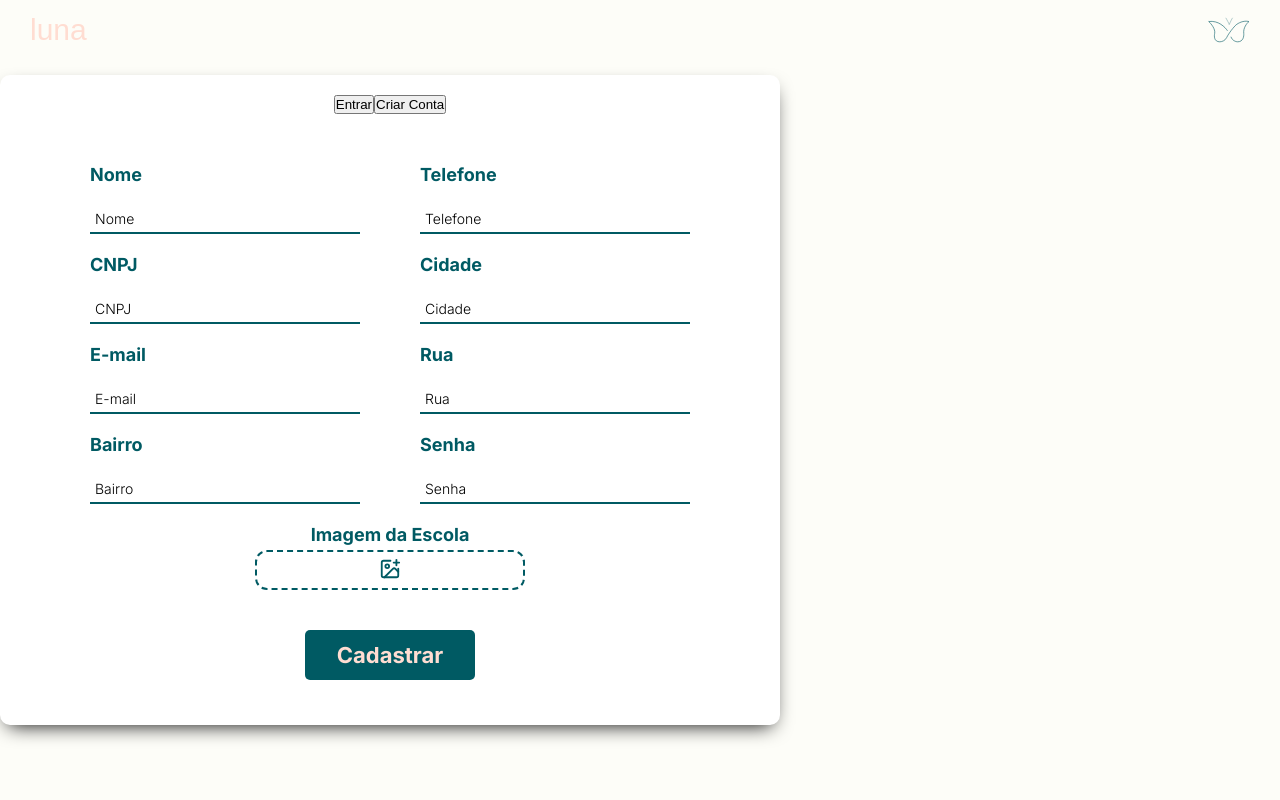
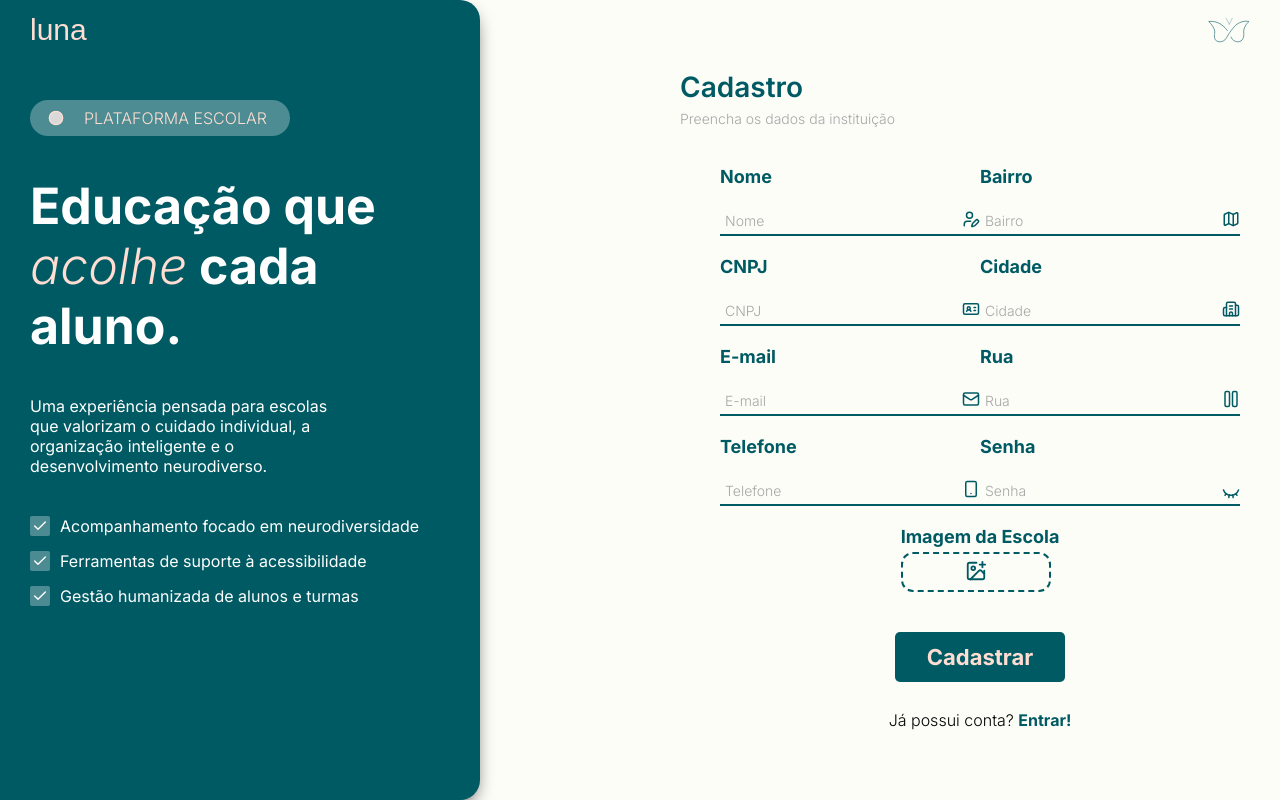
Before and after one commit to LunaSquad/Luna-web-FrontEnd, a React (Vite) app in the folder luna-front/: page /cadastro in a window 1280 px wide. Built offline with nearby package versions, Linux system fonts and the light colour scheme; a web font is replaced by a local one.

Commit message:
finalização da atualização do design da tela de cadastro e login

```diff
--- a/luna-front/src/index.css
+++ b/luna-front/src/index.css
@@ -35,7 +35,7 @@
   height: 42px;
 }
 
-.container{
+.containerLogin{
   height: 100vh;
   width: 100vw;
   background-color: #FDFDF8;
@@ -119,6 +119,26 @@
   background-color: rgba(255, 255, 255, 0.3);
 }
 
+.form-header-text-login{
+  display: flex;
+  flex-direction: column;
+  width: 270px;
+  font-family: "Inter", sans-serif;
+  gap: 6px;
+}
+
+.form-header-text-login h2{
+  font-weight: 600;
+  font-size: 28px;
+  color: #005A63;
+}
+
+.form-header-text-login p{
+  color: #A6A6A6;
+  font-weight: 300;
+  font-size: 14px;
+}
+
 .logins{
   position: relative;
   display: flex;
@@ -126,7 +146,7 @@
   flex-direction: column;
   padding: 20px 20px;
   align-items: center;
-  background-color: blueviolet;
+  background-color: transparent;
   width: 580px;
   height: 550px;
   border-radius: 10px;
@@ -154,7 +174,7 @@
   font-style: normal;
   font-size: 18px;
   color: #005A63;
-  width: 270px;
+  width: 100%;
 }
 
 .inputLabel{
@@ -183,13 +203,15 @@
 }
 
 .inputField::placeholder{
-  color: #000000;
+  color: #A6A6A6;
 }
 
 .conjEmail{
+  position: relative;
   display: flex;
   flex-direction: column;
   gap: 22px;
+  width: 300px;
   font-family: "Inter", sans-serif;
   font-optical-sizing: auto;
   font-weight: 700;
@@ -198,16 +220,32 @@
   color: #005A63;
 }
 
+.conjEmail .icon-input{
+  position: absolute;
+  right: 0;
+  bottom: 8px;
+  pointer-events: none;
+}
+
 .conjSenha{
+  position: relative;
   display: flex;
   flex-direction: column;
   gap: 22px;
+  width: 300px;
   font-family: "Inter", sans-serif;
   font-optical-sizing: auto;
   font-weight: 700;
   font-style: normal;
   font-size: 18px;
   color: #005A63;
+}
+
+.conjSenha .icon-input{
+  position: absolute;
+  right: 0;
+  bottom: 8px;
+  cursor: pointer;
 }
 
 .botao{
@@ -231,6 +269,18 @@
   cursor: pointer;
 }
 
+.containerCadastro{
+  height: 100vh;
+  width: 100vw;
+  background-color: #FDFDF8;
+  position: relative;
+  display: flex;
+  align-items: center;
+  /* justify-content: space-between; */
+  gap: 150px;
+  overflow: hidden;
+}
+
 .Cadastro{
   position: relative;
   display: flex;
@@ -238,12 +288,31 @@
   flex-direction: column;
   padding: 20px 20px;
   align-items: center;
-  background-color: #ffffff;
+  background-color: transparent;
   width: 780px;
-  height: 650px;
+  max-height: 700px;
   border-radius: 10px;
-  box-shadow: 0px 8px 20px -8px #000000;
   gap: 50px;
+}
+
+.form-header-text-cadastro{
+  display: flex;
+  flex-direction: column;
+  width: 600px;
+  font-family: "Inter", sans-serif;
+  gap: 6px;
+}
+
+.form-header-text-cadastro h2{
+  font-weight: 600;
+  font-size: 28px;
+  color: #005A63;
+}
+
+.form-header-text-cadastro p{
+  color: #A6A6A6;
+  font-weight: 300;
+  font-size: 14px;
 }
 
 .formCadastro{
@@ -266,9 +335,38 @@
 
 .dadosCad1,
 .dadosCad2{
+  position: relative;
   display: flex;
   flex-direction: column;
   gap: 20px;
+  width: 260px;
+}
+
+.input-container {
+    position: relative;
+    width: 100%;
+    display: flex;
+    flex-direction: column;
+}
+
+.input-container svg {
+    position: absolute;
+    right: 0;
+    bottom: 8px;
+    color: #005A63;
+    pointer-events: none;
+}
+
+.input-container .icon-container-password{
+  position: absolute;
+  right: 0;
+  bottom: 0px;
+  cursor: pointer;
+}
+
+.input-container .icon-container-password svg {
+    position: static;
+    pointer-events: auto;
 }
 
 .uploadGroup {
@@ -287,7 +385,7 @@
 }
 
 .uploadBox {
-  width: 270px;
+  width: 150px;
   height: 40px;
   border: 2px dashed #005A63;
   border-radius: 12px;
@@ -322,6 +420,17 @@
   font-style: normal;
   font-size: 22px;
   cursor: pointer;
+}
+
+.footer-text{
+  font-family: "Inter", sans-serif;
+  font-weight: 300;
+}
+
+.footer-text a{
+  text-decoration: none;
+  color: #005A63;
+  font-weight: 700;
 }
 
 .navLateral{
--- a/luna-front/src/pages/Cadastro.tsx
+++ b/luna-front/src/pages/Cadastro.tsx
@@ -4,8 +4,9 @@ import NavTitulo from "../components/escola/NavbarTitulo"
 import Button from "../components/escola/button"
 import Input from "../components/escola/input"
 import UploadImagem from "../components/escola/buttonImage"
+import { Check, Circle, IdCard, Eye, EyeClosed, Map, Mail, Building2, Smartphone, StretchVertical, UserPen} from "lucide-react"
 
-function Login(){
+function Cadastro(){
     const [nome,setNome] = useState("")
     const [cnpj,setCnpj] = useState("")
     const [email,setEmail] = useState("")
@@ -14,109 +15,139 @@ function Login(){
     const [cidade,setCidade] = useState("")
     const [rua,setRua] = useState("")
     const [senha,setSenha] = useState("")
+    const [tipo,setTipo] = useState(0)
+    const [verSenha, setVerSenha] = useState(false)
 
     const navigate = useNavigate()
 
+    const toggleSenha = () => {
+        setVerSenha(!verSenha);
+    };
 
     function handleSubmit(e: React.FormEvent){
+        const dadosEnviados ={
+            nome,
+            cnpj,
+            email,
+            bairro,
+            telefone,
+            cidade,
+            rua,
+            senha,
+            tipo
+        };
+
         e.preventDefault()
-
-        console.log("Informações Enviadas!")
-
         navigate("/")
-    }
-
-
-    function Entrar(){
-        navigate("/")
-    }
-
-    function irParaCadastro(){
-        navigate("/cadastro")
     }
 
     return(
 
-        <div className="container">
+        <div className="containerCadastro">
             <NavTitulo />
 
-            <div className="Cadastro">
-                <div className="opc">
-                    <Button onClick={Entrar}>Entrar</Button>
-                    <Button onClick={irParaCadastro}>Criar Conta</Button>
+            <div className="principal-info-right">
+                <div className="principal-platform-title">
+                    <Circle size={16} fill="#D9D9D9"/>
+                    <p>
+                        PLATAFORMA ESCOLAR
+                    </p>
                 </div>
 
+                <h1 className="principal-info-right-title">
+                    Educação que <span>acolhe</span> cada aluno.
+                </h1>
+
+                <p className="principal-info-right-description">
+                    Uma experiência pensada para escolas que valorizam o cuidado individual, a organização inteligente e o desenvolvimento neurodiverso.
+                </p>
+
+                <div className="principal-info-right-opcs">
+                    <div className="principal-info-right-opc">
+                        <p className="opc-icon">
+                            <Check size={16} />
+                        </p>
+                        <p className="opc-description">
+                            Acompanhamento focado em neurodiversidade
+                        </p>
+                    </div>
+                    <div className="principal-info-right-opc">
+                        <p className="opc-icon">
+                            <Check size={16} />
+                        </p>
+                        <p className="opc-description">
+                            Ferramentas de suporte à acessibilidade
+                        </p>
+                    </div>
+                    <div className="principal-info-right-opc">
+                        <p className="opc-icon">
+                            <Check size={16} />
+                        </p>
+                        <p className="opc-description">
+                            Gestão humanizada de alunos e turmas
+                        </p>
+                    </div>
+                </div>
+            </div>
+
+            <div className="Cadastro">
+                <div className="form-header-text-cadastro">
+                    <h2>Cadastro</h2>
+                    <p>Preencha os dados da instituição</p>
+                </div>
                 <form onSubmit={handleSubmit} className="formCadastro">
                     <div className="dadosCadGeral">
                         <div className="dadosCad1">
-                            <Input
-                                id="nome"
-                                label="Nome"
-                                type="text"
-                                placeholder="Nome"
-                                value={nome}
-                                onChange={(e) => setNome(e.target.value)}
-                            />
-                            <Input
-                                id="cnpj"
-                                label="CNPJ"
-                                type="text"
-                                placeholder="CNPJ"
-                                value={cnpj}
-                                onChange={(e) => setCnpj(e.target.value)}
-                            />
-                            <Input
-                                id="email"
-                                label="E-mail"
-                                type="email"
-                                placeholder="E-mail"
-                                value={email}
-                                onChange={(e) => setEmail(e.target.value)}
-                            />
-                            <Input
-                                id="bairro"
-                                label="Bairro"
-                                type="text"
-                                placeholder="Bairro"
-                                value={bairro}
-                                onChange={(e) => setBairro(e.target.value)}
-                            />
-                         </div>
+                            <div className="input-container">
+                                <Input id="nome" label="Nome" type="text" placeholder="Nome" value={nome} onChange={(e) => setNome(e.target.value)} />
+                                <UserPen size={18} />
+                            </div>
+                            <div className="input-container">
+                                <Input id="cnpj" label="CNPJ" type="text" placeholder="CNPJ" value={cnpj} onChange={(e) => setCnpj(e.target.value)} />
+                                <IdCard size={18} />
+                            </div>
+                            <div className="input-container">
+                                <Input id="email" label="E-mail" type="email" placeholder="E-mail" value={email} onChange={(e) => setEmail(e.target.value)} />
+                                <Mail size={18} />
+                            </div>
+                            <div className="input-container">
+                                <Input id="telefone" label="Telefone" type="text" placeholder="Telefone" value={telefone} onChange={(e) => setTelefone(e.target.value)} />
+                                <Smartphone size={18} />
+                            </div>
+                        </div>
+
                         <div className="dadosCad2">
-                                <Input
-                                    id="telefone"
-                                    label="Telefone"
-                                    type="text"
-                                    placeholder="Telefone"
-                                    value={telefone}
-                                    onChange={(e) => setTelefone(e.target.value)}
-                                />
-                                <Input
-                                    id="cidade"
-                                    label="Cidade"
-                                    type="text"
-                                    placeholder="Cidade"
-                                    value={cidade}
-                                    onChange={(e) => setCidade(e.target.value)}
-                                />
-                                <Input
-                                    id="rua"
-                                    label="Rua"
-                                    type="text"
-                                    placeholder="Rua"
-                                    value={rua}
-                                    onChange={(e) => setRua(e.target.value)}
-                                />
+                            <div className="input-container">
+                                <Input id="bairro" label="Bairro" type="text" placeholder="Bairro" value={bairro} onChange={(e) => setBairro(e.target.value)} />
+                                <Map size={18} />
+                            </div>
+                            <div className="input-container">
+                                <Input id="cidade" label="Cidade" type="text" placeholder="Cidade" value={cidade} onChange={(e) => setCidade(e.target.value)} />
+                                <Building2 size={18} />
+                            </div>
+                            <div className="input-container">
+                                <Input id="rua" label="Rua" type="text" placeholder="Rua" value={rua} onChange={(e) => setRua(e.target.value)} />
+                                <StretchVertical size={18} />
+                            </div>
+                            <div className="input-container">
                                 <Input
                                     id="senha"
                                     label="Senha"
-                                    type="password"
+                                    type={verSenha ? "text" : "password"}
                                     placeholder="Senha"
                                     value={senha}
                                     onChange={(e) => setSenha(e.target.value)}
                                 />
+                                <div className="icon-container-password" onClick={toggleSenha}>
+                                    {verSenha ? <Eye size={18} /> : <EyeClosed size={18} />}
+                                </div>
+                            </div>
                         </div>
                     </div>
+
+
+                    <input type="hidden" value={tipo} name="tipo">
+                    </input>
 
                     <UploadImagem
 
@@ -138,6 +169,11 @@ function Login(){
                         </Button>
                     </div>
                 </form>
+
+                <p className="footer-text">
+                    Já possui conta? <span><Link to="/">Entrar!</Link></span>
+                </p>
+
             </div>
 
         </div>
@@ -146,4 +182,4 @@ function Login(){
     )
 }
 
-export default Login
+export default Cadastro
--- a/luna-front/src/pages/Login.tsx
+++ b/luna-front/src/pages/Login.tsx
@@ -3,14 +3,18 @@ import { Link, useNavigate } from "react-router-dom"
 import NavTitulo from "../components/escola/NavbarTitulo"
 import Button from "../components/escola/button"
 import Input from "../components/escola/input"
-import { Check, Circle } from "lucide-react"
+import { Check, Circle, Mail, Eye, EyeClosed } from "lucide-react"
 
 function Login(){
     const [email,setEmail] = useState("")
     const [senha,setSenha] = useState("")
+    const [verSenha, setVerSenha] = useState(false)
 
     const navigate = useNavigate()
 
+    const toggleSenha = () => {
+        setVerSenha(!verSenha);
+    };
 
     function handleSubmit(e: React.FormEvent){
         e.preventDefault()
@@ -18,17 +22,9 @@ function Login(){
     }
 
 
-    function Entrar(){
-        navigate("/")
-    }
-
-    function irParaCadastro(){
-        navigate("/cadastro")
-    }
-
     return(
 
-        <div className="container">
+        <div className="containerLogin">
             <NavTitulo />
 
             <div className="principal-info-right">
@@ -90,16 +86,20 @@ function Login(){
                             value={email}
                             onChange={(e) => setEmail(e.target.value)}
                         />
+                        <Mail size={18} className="icon-input"/>
                     </div>
                     <div className="conjSenha">
                         <Input
                             id="senha"
                             label="Senha"
-                            type="password"
+                            type={verSenha ? "text" : "password"}
                             placeholder="Senha"
                             value={senha}
                             onChange={(e) => setSenha(e.target.value)}
                         />
+                        <div className="icon-input" onClick={toggleSenha}>
+                            {verSenha ? <EyeClosed size={18} /> : <Eye size={18} />}
+                        </div>
                     </div>
 
                     <div className="botao">
@@ -111,6 +111,10 @@ function Login(){
                         </Button>
                     </div>
                 </form>
+
+                <p className="footer-text">
+                    Novo por aqui? <span><Link to="/cadastro">Cadastre-se</Link></span>
+                </p>
             </div>
 
         </div>
```
